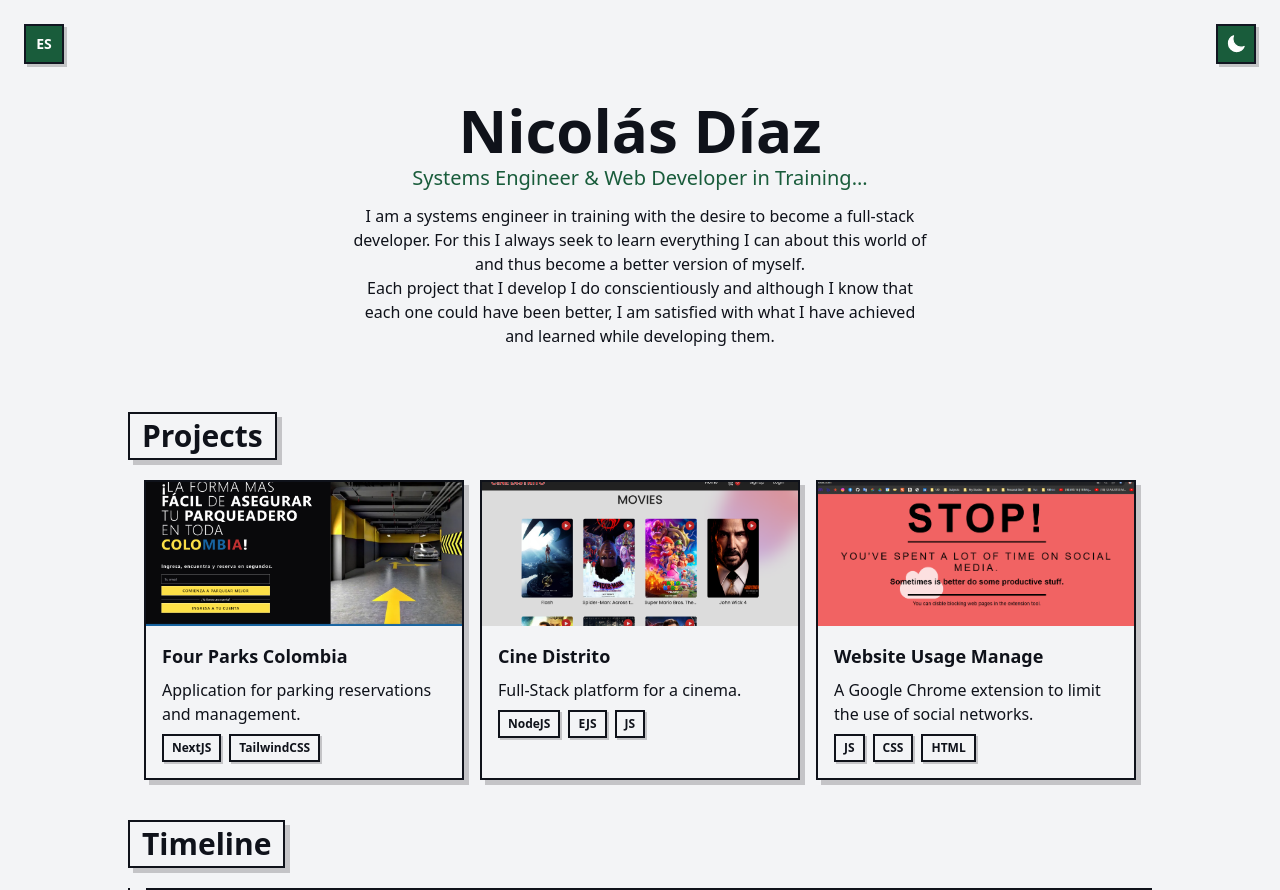
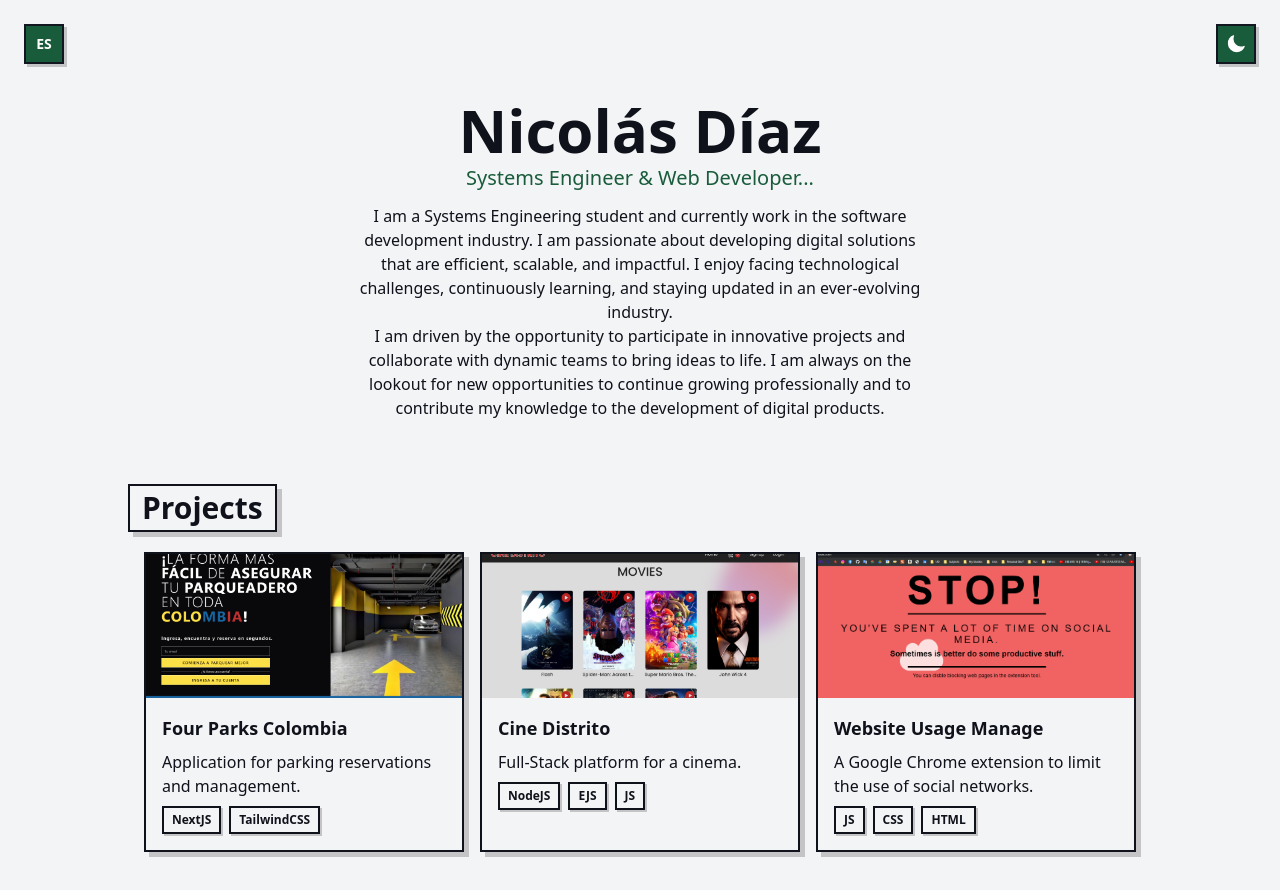
Before and after one commit to nicolas1102/portfolio-plus, a Next.js app: page /en in a window 1280 px wide. Shown: the top 890 px of the page. Built offline with nearby package versions, Linux system fonts and the light colour scheme.

Commit message:
update experience

```diff
--- a/dictionaries/en.json
+++ b/dictionaries/en.json
@@ -16,10 +16,10 @@
     },
     "Introduction": {
       "h1": "Nicolás Díaz",
-      "title": "Systems Engineer & Web Developer in Training...",
+      "title": "Systems Engineer & Web Developer...",
       "description": [
-        "I am a systems engineer in training with the desire to become a full-stack developer. For this I always seek to learn everything I can about this world of and thus become a better version of myself.",
-        "Each project that I develop I do conscientiously and although I know that each one could have been better, I am satisfied with what I have achieved and learned while developing them."
+        "I am a Systems Engineering student and currently work in the software development industry. I am passionate about developing digital solutions that are efficient, scalable, and impactful. I enjoy facing technological challenges, continuously learning, and staying updated in an ever-evolving industry.",
+        "I am driven by the opportunity to participate in innovative projects and collaborate with dynamic teams to bring ideas to life. I am always on the lookout for new opportunities to continue growing professionally and to contribute my knowledge to the development of digital products."
       ]
     },
     "Projects": {
@@ -53,8 +53,14 @@
       "items": [
         {
           "year": "Today",
+          "title": "Subdirección para la Juventud (SDIS) - Software Developer",
+          "duration": "current",
+          "details": "I contributed to the development of digital solutions for youth-focused initiatives. I worked on web applications, database management, and content platforms, ensuring accessibility and engagement for young audiences."
+        },
+        {
+          "year": "2020",
           "title": "Systems Engineering Studies",
-          "duration": "4 years",
+          "duration": "current",
           "details": "Here, I had my first direct approach to the world of programming and software development. I learned the basics of everything I want to specialize in as a software developer."
         },
         {
--- a/src/app/[lang]/page.jsx
+++ b/src/app/[lang]/page.jsx
@@ -33,20 +33,20 @@ export default function Home({ params: { lang } }) {
 
   return (
     <main className="min-h-screen" onClick={startToasty}>
-      <div className="max-w-5xl w-11/12 mx-auto">
+      <div className="w-11/12 max-w-5xl mx-auto">
         <Header lang={lang} />
         <Introduction DICT={DICT.Introduction} />
         <Projects DICT={DICT.Projects} />
         <Timeline DICT={DICT.Journey} />
         <CvDownloadBtn DICT={DICT.cvDownloadBtn} />
         <Footer DICT={DICT.Footer} />
-        <Toasty
+        {/* <Toasty
           imgUrl={DICT.toasty.imgUrl}
           soundUrl={DICT.toasty.soundUrl}
           alt={DICT.toasty.alt}
           activateToasty={activateToasty}
           setActivateToasty={setActivateToasty}
-        />
+        /> */}
       </div>
     </main>
   );
```
